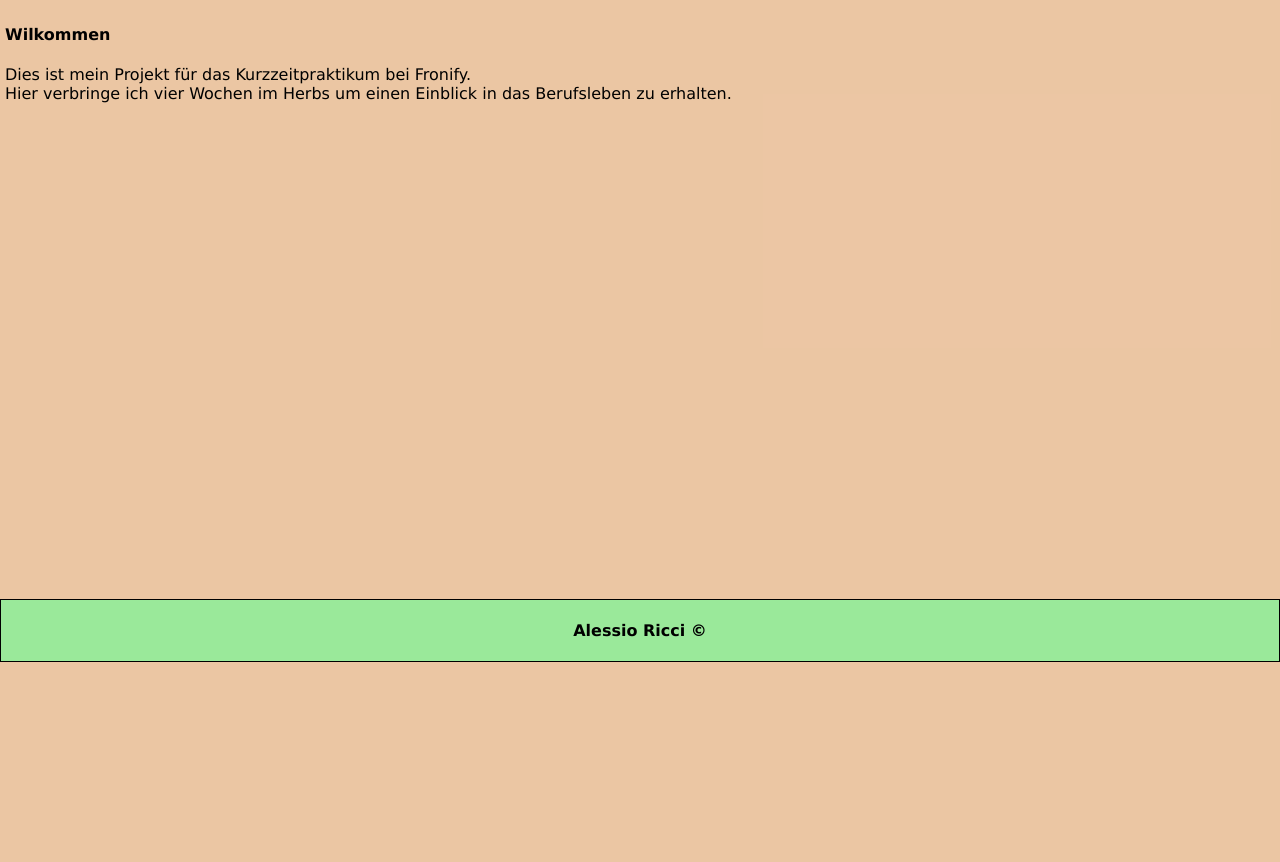
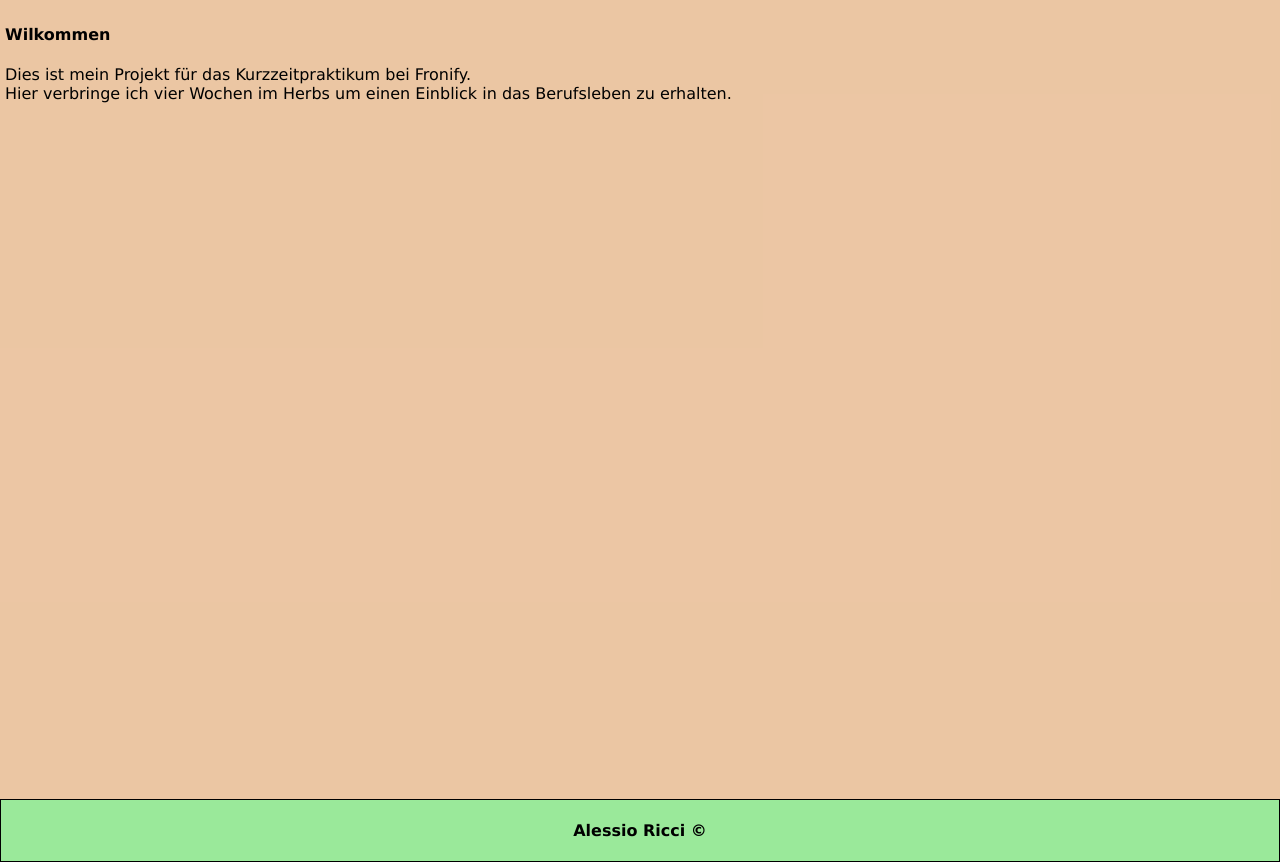
Before and after one commit to AlessioRicci15/ImmobilienPraktikum2019, a PHP site: page /index.php in a window 1280 px wide. Shown: the part 161-1023 px from the top of the page. Before the commit the page ends 823 px from the top, so only its background shows below. Run offline with PHP 8.4, Linux system fonts and the light colour scheme.

Commit message:
main 100%

```diff
--- a/css/style.css
+++ b/css/style.css
@@ -45,7 +45,7 @@ td{
 }
 main{
   background-color: rgb(231, 185, 142, 0.808);
-  min-height: 600px;
+  min-height: 100%;
   text-align: left;
 }
 article{
@@ -88,9 +88,6 @@ table a:hover{
   font-size: 75%;
 }
 button{
-  margin: 10px;
-  margin-left: 20px;
-  margin-bottom: 0;
   padding: 10px;
   background-color: antiquewhite;
 }
--- a/propertycontainer.php
+++ b/propertycontainer.php
@@ -26,7 +26,7 @@
     </nav>
     <main>
         <article>
-            <h4>Immobilien<a href="property/creatpropertycontainer"><button type="button">Erfasse eine Immobilie</button></a></h4>
+            <h4>Immobilien  <a href="property/creatpropertycontainer"><button type="button">Erfasse eine Immobilie</button></a></h4>
             <?php
                 include("property/propertytable.php");
             ?>
```
